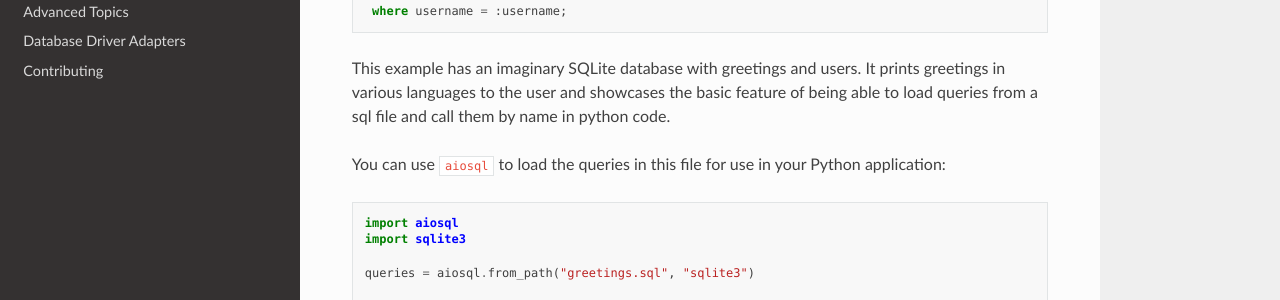
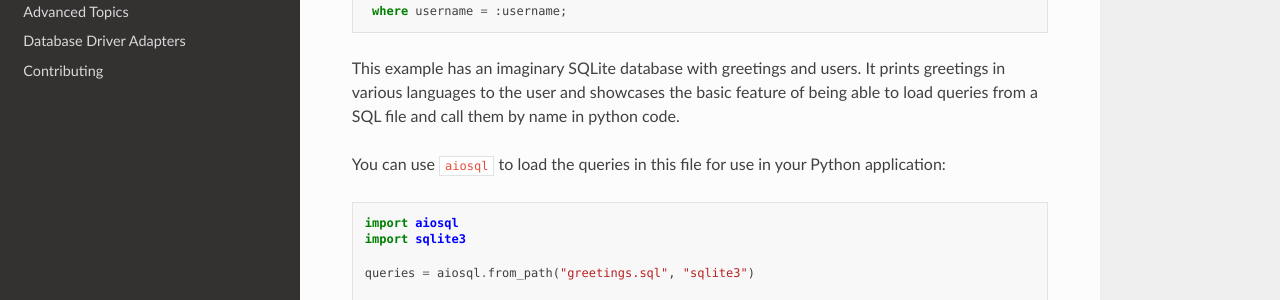
Before and after one commit to nackjicholson/aiosql, a Sphinx documentation site: the page built from docs/source/index.rst, in a window 1280 px wide and 900 px high, scrolled down 849 px. Shown: the part 199-499 px from the top of the window. Built offline with Sphinx 7.4.7 and the Read the Docs theme 2.0.0, drawn with Linux system fonts in a browser that asks for light colours; pages that are not in the unit, such as notebooks, are missing from menus.

Commit message:
sql -> SQL

```diff
--- a/docs/source/index.rst
+++ b/docs/source/index.rst
@@ -126,7 +126,7 @@ for instance this *greetings.sql* file:
 
 This example has an imaginary SQLite database with greetings and users.
 It prints greetings in various languages to the user and showcases the basic
-feature of being able to load queries from a sql file and call them by name
+feature of being able to load queries from a SQL file and call them by name
 in python code.
 
 You can use ``aiosql`` to load the queries in this file for use in your Python
```
